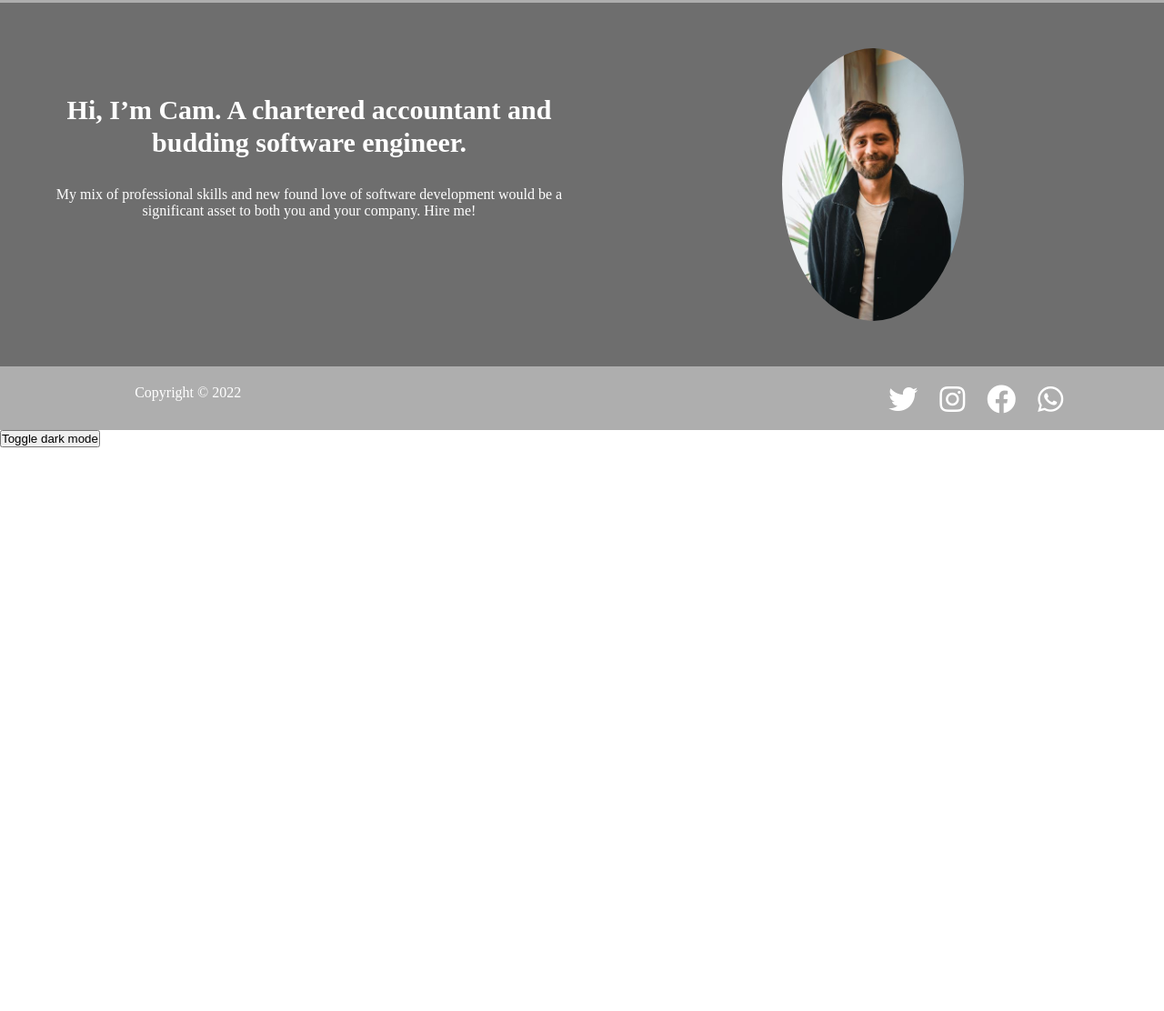
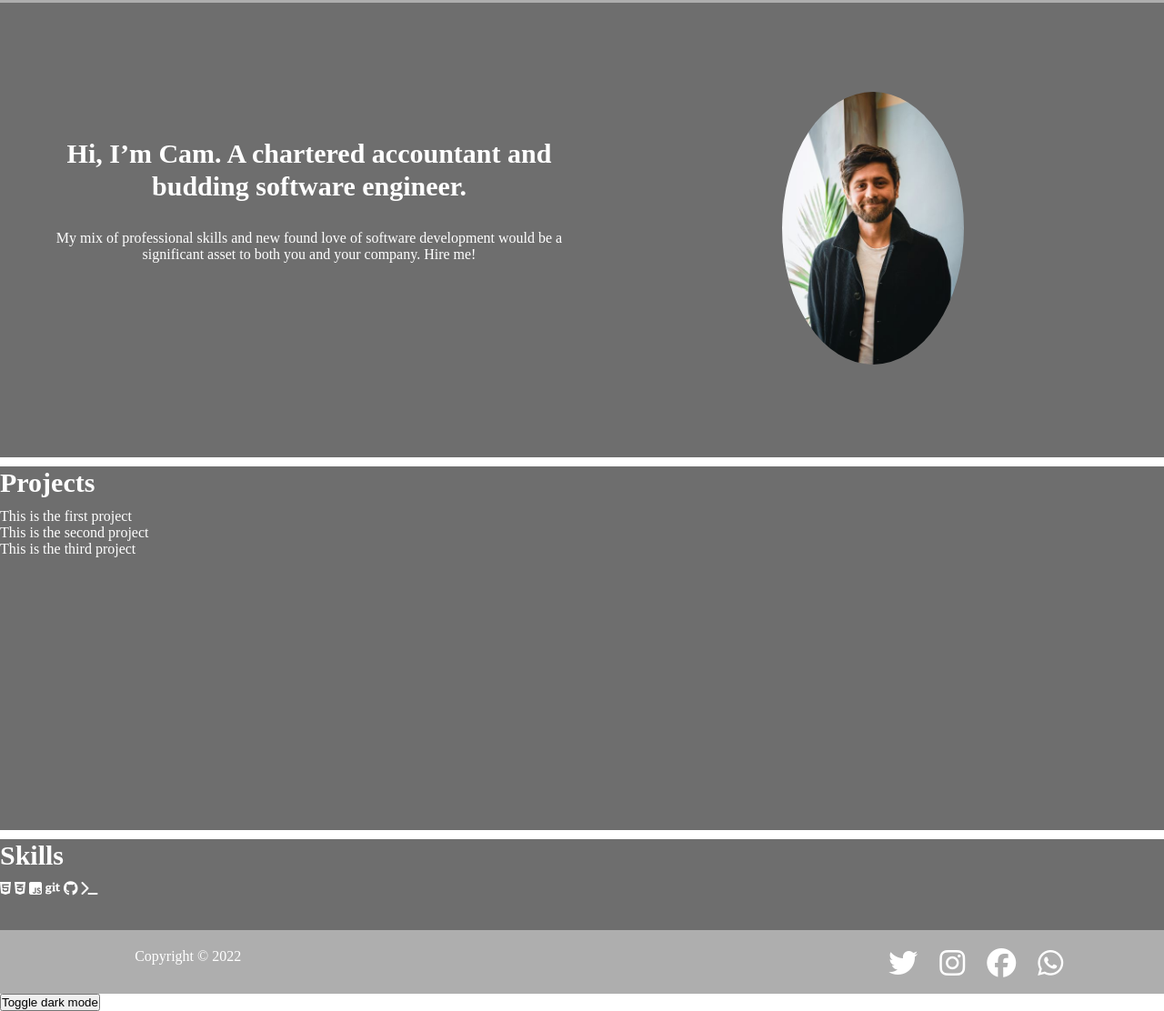
Before and after one commit to wallace-y/personalPortfolio, a plain HTML site: page index.html in a window 1280 px wide. Shown: the part 67-1179 px from the top of the page at 91% size. Before the commit the page ends 800 px from the top, so only its background shows below. Drawn offline with nearby package versions, Linux system fonts and the light colour scheme.

Commit message:
add projects and skills areas

```diff
--- a/darkStyle.css
+++ b/darkStyle.css
@@ -81,7 +81,7 @@ img {
 
 /* styling main section */
 .main-section {
-  height: 400px;
+  height: 500px;
   background-color: #6e6e6e;
 }
 
@@ -97,13 +97,19 @@ img {
 }
 
 .grid {
+  height: 80%;
+  width: 100%;
   overflow: visible;
   display: grid;
   grid-template-columns: 50% 50%;
+  justify-content: center;
+  align-content: center;
 }
 
 .grid-item-1,
-.grid-item-2 {
+.grid-item-2,
+.grid-item-3,
+.grid-item-4 {
   position: relative;
   top: 50px;
 }
@@ -137,7 +143,15 @@ footer a {
   margin: 0 10px;
 }
 
-/* dark mode class */
-/* .dark-mode {
-  background-color: black;
-} */
+/* styling projects and skills container */
+.projects-container {
+  background-color: #6e6e6e;
+  color: #ffffff;
+  height: 400px;
+}
+
+.skills-container {
+  background-color: #6e6e6e;
+  color: #ffffff;
+  height: 100px;
+}
--- a/index.html
+++ b/index.html
@@ -22,6 +22,7 @@
       crossorigin="anonymous"
       referrerpolicy="no-referrer"
     />
+
   </head>
   <body>
     <!--[if lt IE 7]>
@@ -45,7 +46,6 @@
       </div>
     </header>
     <section class="main-section">
-      <div class="container">
         <div class="grid">
           <div class="grid-item-1">
             <div class="intro-text">
@@ -66,8 +66,30 @@
             </div>
           </div>
         </div>
-      </div>
     </section>
+    <div class="projects-container">
+      <h1>
+        Projects
+      </h1>
+      <ul>
+        <li>This is the first project</li>
+        <li>This is the second project</li>
+        <li>This is the third project</li>
+      </ul>
+    </div>
+  </div>
+    <div class="skills-container">
+      <h1>
+        Skills
+      </h1>
+      <i class="fa-brands fa-html5"></i>
+      <i class="fa-brands fa-css3-alt"></i>
+      <i class="fa-brands fa-square-js"></i>
+      <i class="fa-brands fa-git"></i>
+      <i class="fa-brands fa-github"></i>
+      <i class="fa-solid fa-terminal"></i>
+    </div>
+  </div>
     <footer>
       <div class="container footer-grid">
         <div class="copyright">
@@ -84,5 +106,6 @@
     </footer>
     <button id="button">Toggle dark mode</button>
     <script src="app.js" async></script>
+    <script src="https://kit.fontawesome.com/d632095aa9.js" crossorigin="anonymous"></script>
   </body>
 </html>
--- a/style.css
+++ b/style.css
@@ -81,7 +81,7 @@ img {
 
 /* styling main section */
 .main-section {
-  height: 400px;
+  height: 500px;
   background-color: #ffffff;
 }
 
@@ -98,13 +98,19 @@ img {
 }
 
 .grid {
+  height: 80%;
+  width: 100%;
   overflow: visible;
   display: grid;
   grid-template-columns: 50% 50%;
+  justify-content: center;
+  align-content: center;
 }
 
 .grid-item-1,
-.grid-item-2 {
+.grid-item-2,
+.grid-item-3,
+.grid-item-4 {
   position: relative;
   top: 50px;
 }
@@ -138,7 +144,15 @@ footer a {
   margin: 0 10px;
 }
 
-/* dark mode class */
-/* .dark-mode {
-  background-color: black;
-} */
+/* styling projects and skills container */
+.projects-container {
+  background-color: #ffffff;
+  color: #6e6e6e;
+  height: 400px;
+}
+
+.skills-container {
+  background-color: #ffffff;
+  color: #6e6e6e;
+  height: 100px;
+}
```
